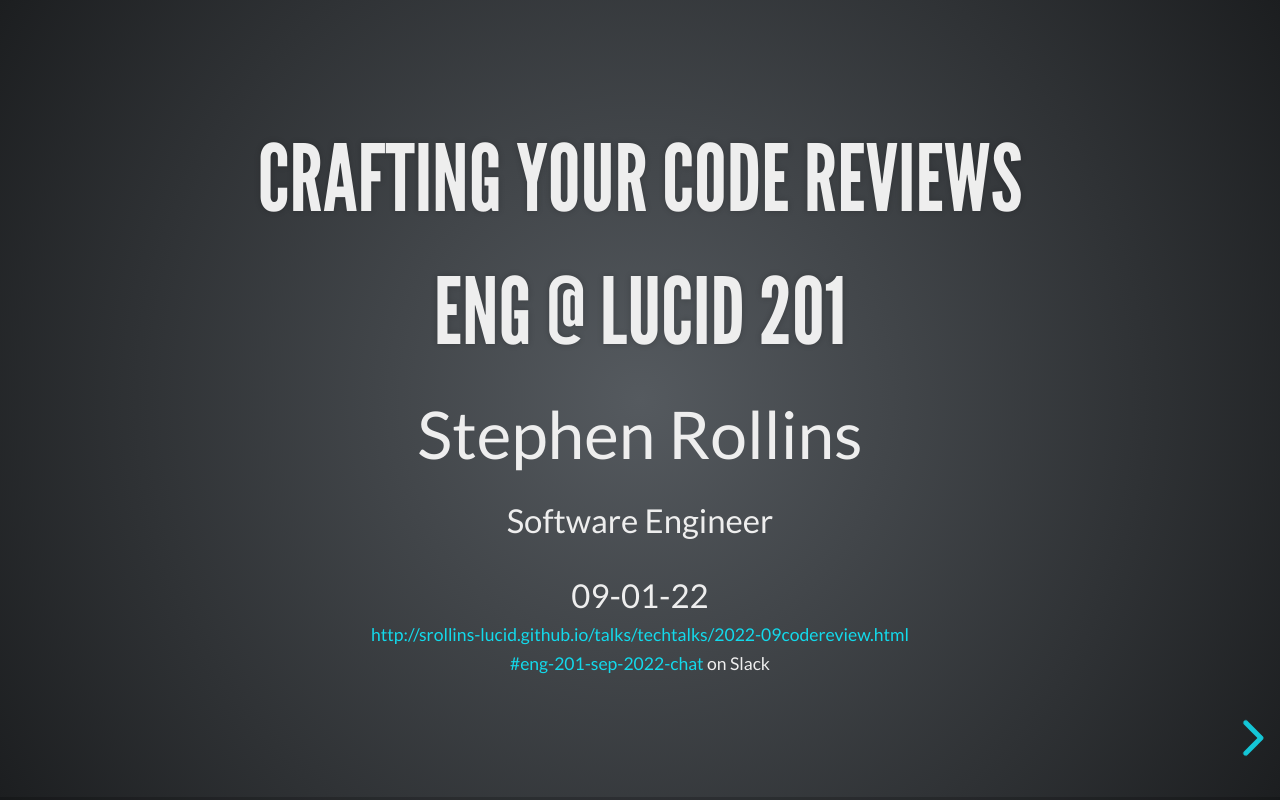
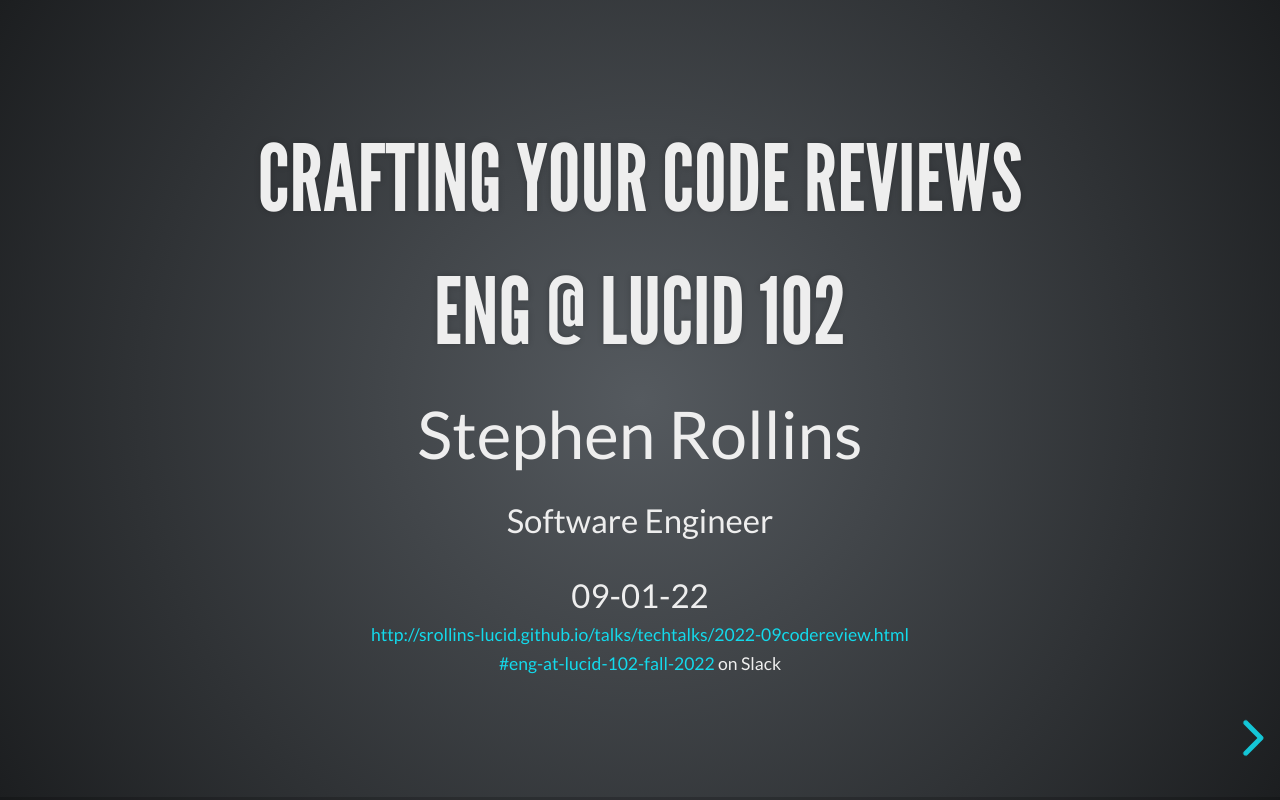
Before and after one commit to srollins-lucid/srollins-lucid.github.io, a plain HTML site: page talks/techtalks/2022-09codereview.html in a window 1280 px wide. Drawn offline with nearby package versions, Linux system fonts and the light colour scheme.

Commit message:
201 -> 102

```diff
--- a/talks/techtalks/2022-09codereview.html
+++ b/talks/techtalks/2022-09codereview.html
@@ -4,7 +4,7 @@
         <meta charset="utf-8">
         <meta name="viewport" content="width=device-width, initial-scale=1.0, maximum-scale=1.0, user-scalable=no">
 
-        <title>Eng @ Lucid 201 - 2022 - Code Reviews - Lucid Software</title>
+        <title>Eng @ Lucid 102 - 2022 - Code Reviews - Lucid Software</title>
 
         <link rel="stylesheet" href="../reveal_2022/dist/reset.css">
         <link rel="stylesheet" href="../reveal_2022/dist/reveal.css">
@@ -132,7 +132,7 @@
             <div class="slides">
                 <section>
                     <h2>Crafting Your Code Reviews</h2>
-                    <h2>Eng @ Lucid 201</h2>
+                    <h2>Eng @ Lucid 102</h2>
                     <div class="sub-title">
                       <p class="author">Stephen Rollins</p>
                       <div class="job-title">
@@ -143,7 +143,7 @@
                           <span><a href="http://srollins-lucid.github.io/talks/techtalks/2022-09codereview.html">http://srollins-lucid.github.io/talks/techtalks/2022-09codereview.html</a></span>
                       </div>
                       <div class="small-link">
-                          <span><a href="https://lucidsoftware.slack.com/archives/C03UJEE4KFX">#eng-201-sep-2022-chat</a> on Slack</span>
+                          <span><a href="https://lucidsoftware.slack.com/archives/C040QUFLJLS">#eng-at-lucid-102-fall-2022</a> on Slack</span>
                       </div>
                     </div>
                 </section>
```
Also changed, not shown: talks/techtalks/index.html (+1 -0 lines).
